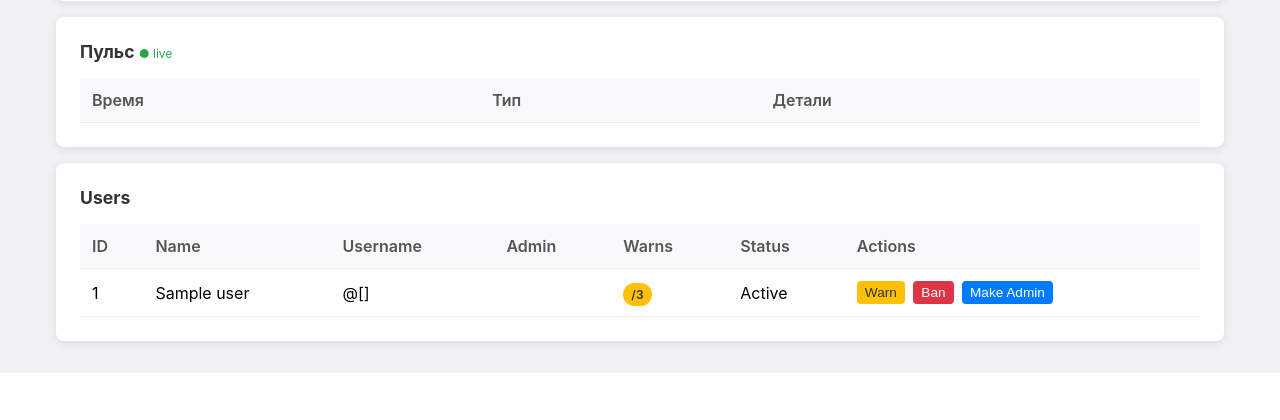
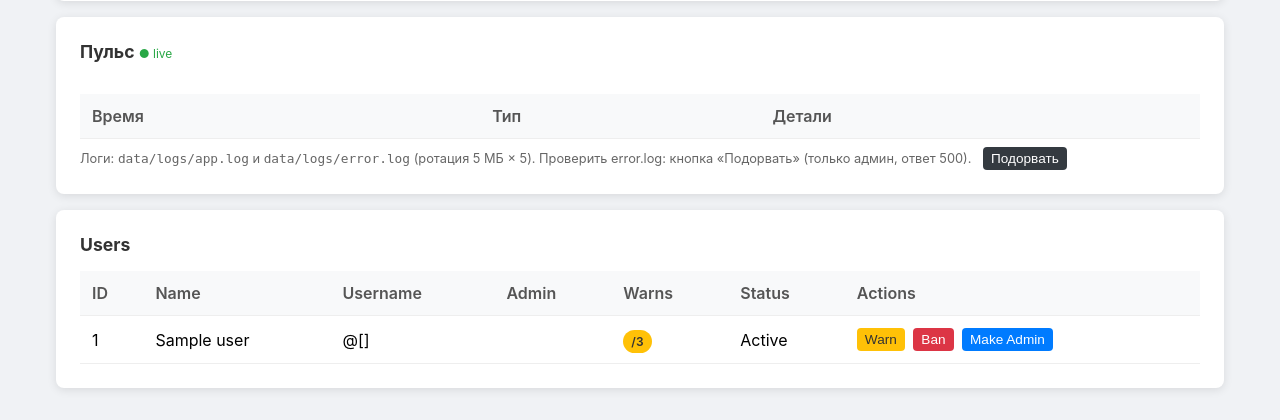
Before and after one commit to MagnumSSS/vibe-messenger, a FastAPI app: template templates/admin.html in a window 1280 px wide. Shown: the part 668-1088 px from the top of the page. Before the commit the page ends 1041 px from the top, so only its background shows below. Run offline with FastAPI, Linux system fonts and the light colour scheme; the template is opened without the code that fills it: most values are stand-ins (such as "Sample title", 1, 10 or a date in 2020); lists and menus that the app fills with data are empty.

Commit message:
phase R4: логи + пульс+
- setup_logging(): data/logs/app.log (RotatingFileHandler 5 МБ × 5, INFO) и
  data/logs/error.log (только ERROR+, своя ротация), формат
  "время | level | модуль | сообщение"; дубль в stdout для dev-режима
- все app-события через logging вместо print: старт, journal_mode/integrity_check,
  миграции схемы, WS connect/disconnect, аплоады, админ-действия, логин;
  события обновления пишет scripts/log_event.py (вызывается из update.sh)
- middleware: необработанное исключение → error.log с traceback, клиенту 500,
  инкремент счётчика ошибок за час
- /api/admin/pulse: events + metrics — disk_free_bytes, db_size_bytes,
  uptime_seconds, ws_connections, errors_last_hour, last_integrity, last_backup_at;
  в админке карточки метрик с человеческими единицами (МБ/мин/д) и кнопка «Подорвать»
- /api/admin/debug-boom (только админ): намеренный raise для проверки error.log
- selftest: +2 сценария (p — метрики пульса, q — app.log/error.log), итого 17/17

- phase R4 complete

Co-authored-by: arena-agent <297053741+arena-agent@users.noreply.github.com>

```diff
--- a/main.py
+++ b/main.py
@@ -1,5 +1,6 @@
 import os
 import re
+import sys
 import sqlite3
 import hashlib
 import secrets
@@ -10,6 +11,8 @@ import mimetypes
 import time
 import asyncio
 import logging
+import shutil
+from logging.handlers import RotatingFileHandler
 from collections import deque
 from datetime import datetime, timezone, timedelta
 from contextlib import contextmanager
@@ -36,6 +39,8 @@ if SECRET_KEY is None:
     print("All sessions will persist across restarts, but this is INSECURE for production.", file=sys.stderr)
     print("Please set the SECRET_KEY environment variable in production.", file=sys.stderr)
     print("=" * 80, file=sys.stderr)
+# Phase R4: сам ключ в логи не пишем никогда — только факт его отсутствия
+SECRET_KEY_FROM_ENV = os.environ.get("SECRET_KEY") is not None
 FIRST_USER_ADMIN = os.environ.get("FIRST_USER_ADMIN", "1") == "1"
 MAX_UPLOAD_BYTES = int(os.environ.get("MAX_UPLOAD_BYTES", "10485760"))  # 10MB default
 THEME_IMAGE_MAX_BYTES = int(os.environ.get("THEME_IMAGE_MAX_BYTES", str(5 * 1024 * 1024)))  # ~5MB for theme image slots (separate from MAX_UPLOAD_BYTES)
@@ -50,6 +55,77 @@ UPLOADS_DIR = os.path.join(DATA_DIR, "uploads")
 THEME_IMAGES_DIR = os.path.join(DATA_DIR, "theme_images")
 os.makedirs(UPLOADS_DIR, exist_ok=True)
 os.makedirs(THEME_IMAGES_DIR, exist_ok=True)
+
+
+# ========== Phase R4: логи ==========
+# Всё пишется в data/logs (data/ целиком в .gitignore), формат:
+#   время | level | модуль | сообщение
+# Секреты (cookie, SECRET_KEY, пароли) в логи не попадают — см. УСТАВ, п. 12.
+LOG_DIR = os.path.join(DATA_DIR, "logs")
+LOG_FORMAT = "%(asctime)s | %(levelname)s | %(module)s | %(message)s"
+LOG_DATEFMT = "%Y-%m-%d %H:%M:%S"
+LOG_MAX_BYTES = 5 * 1024 * 1024   # 5 МБ на файл
+LOG_BACKUP_COUNT = 5              # app.log.1 … app.log.5
+APP_LOG_PATH = os.path.join(LOG_DIR, "app.log")
+ERROR_LOG_PATH = os.path.join(LOG_DIR, "error.log")
+
+
+def setup_logging(level=logging.INFO) -> None:
+    """
+    Настроить логи один раз на процесс:
+      data/logs/app.log   — INFO и выше, ротация 5 МБ × 5
+      data/logs/error.log — только ERROR и выше, своя ротация
+      stdout              — дубль app.log, чтобы dev-режим остался видимым
+    """
+    os.makedirs(LOG_DIR, exist_ok=True)
+    formatter = logging.Formatter(LOG_FORMAT, datefmt=LOG_DATEFMT)
+
+    root = logging.getLogger("messenger")
+    root.setLevel(level)
+    for handler in list(root.handlers):     # повторный вызов не плодит хендлеры
+        root.removeHandler(handler)
+        try:
+            handler.close()
+        except Exception:
+            pass
+
+    app_handler = RotatingFileHandler(
+        APP_LOG_PATH, maxBytes=LOG_MAX_BYTES, backupCount=LOG_BACKUP_COUNT, encoding="utf-8"
+    )
+    app_handler.setLevel(logging.INFO)
+    app_handler.setFormatter(formatter)
+    root.addHandler(app_handler)
+
+    error_handler = RotatingFileHandler(
+        ERROR_LOG_PATH, maxBytes=LOG_MAX_BYTES, backupCount=LOG_BACKUP_COUNT, encoding="utf-8"
+    )
+    error_handler.setLevel(logging.ERROR)
+    error_handler.setFormatter(formatter)
+    root.addHandler(error_handler)
+
+    console = logging.StreamHandler(stream=sys.stdout)
+    console.setLevel(logging.INFO)
+    console.setFormatter(formatter)
+    root.addHandler(console)
+
+    root.propagate = False
+
+
+setup_logging()
+
+app_logger = logging.getLogger("messenger.app")
+error_logger = logging.getLogger("messenger.error")
+admin_logger = logging.getLogger("messenger.admin")
+
+if not SECRET_KEY_FROM_ENV:
+    app_logger.warning("SECRET_KEY не задан — используется небезопасный ключ разработки")
+
+# uptime считается от момента импорта приложения
+START_TIME = time.monotonic()
+# результат стартовой проверки целостности (для /api/admin/pulse)
+LAST_INTEGRITY: dict = {"ok": None, "detail": None, "ts": None}
+# метки времени необработанных ошибок — по ним считается errors_last_hour
+_error_timestamps: deque = deque()
 
 # ========== THEME TOKENS MANIFEST (Phase 5.2) ==========
 # Data-driven theme engine: each token has key, css_var, default, type
@@ -190,7 +266,7 @@ def merge_theme_with_defaults(theme_json_str):
         }
         return result
     except Exception as e:
-        print(f"Theme merge error: {e}")
+        app_logger.warning("тема: не удалось разобрать theme_json: %s", e)
         return THEME_PRESETS["default"]
 
 
@@ -370,10 +446,10 @@ async def security_headers_middleware(request: Request, call_next):
 
 # ========== Phase 7.1c: PULSE ring-buffer ==========
 _pulse_buffer: deque = deque(maxlen=500)
-_pulse_logger = logging.getLogger("pulse")
-_login_logger = logging.getLogger("pulse.login")
-_upload_logger = logging.getLogger("pulse.upload")
-_ws_logger = logging.getLogger("pulse.ws")
+_pulse_logger = logging.getLogger("messenger.pulse")
+_login_logger = logging.getLogger("messenger.pulse.login")
+_upload_logger = logging.getLogger("messenger.pulse.upload")
+_ws_logger = logging.getLogger("messenger.pulse.ws")
 
 
 def _pulse_emit(kind: str, detail: str):
@@ -395,9 +471,79 @@ async def pulse_middleware(request: Request, call_next):
 
 @app.get("/api/admin/pulse")
 async def get_pulse(request: Request):
+    """События (ring buffer) + метрики состояния (фаза R4)."""
     user = get_current_user(request)
     require_admin(user)
-    return JSONResponse(list(_pulse_buffer))
+    return JSONResponse({"events": list(_pulse_buffer), "metrics": pulse_metrics()})
+
+
+def pulse_metrics() -> dict:
+    """Метрики для админки: диск, БД, uptime, WS, ошибки за час, целостность, бэкап."""
+    now = time.time()
+    while _error_timestamps and _error_timestamps[0] < now - 3600:
+        _error_timestamps.popleft()
+
+    try:
+        disk_free = shutil.disk_usage(DATA_DIR).free
+    except OSError:
+        disk_free = 0
+    try:
+        db_size = os.path.getsize(DB_PATH)
+    except OSError:
+        db_size = 0
+
+    return {
+        "disk_free_bytes": disk_free,
+        "db_size_bytes": db_size,
+        "uptime_seconds": round(time.monotonic() - START_TIME, 1),
+        "ws_connections": len(app.state.connections),
+        "errors_last_hour": len(_error_timestamps),
+        "last_integrity": dict(LAST_INTEGRITY),
+        "last_backup_at": last_backup_at(),
+    }
+
+
+def last_backup_at():
+    """mtime самой свежей копии в BACKUP_DIR; None, если каталога нет или он пуст."""
+    backup_dir = os.environ.get("BACKUP_DIR", "/var/lib/messenger/backups")
+    try:
+        files = [os.path.join(backup_dir, name) for name in os.listdir(backup_dir)]
+        files = [path for path in files if os.path.isfile(path)]
+    except OSError:
+        return None
+    if not files:
+        return None
+    try:
+        return datetime.fromtimestamp(max(os.path.getmtime(p) for p in files)).isoformat(timespec="seconds")
+    except OSError:
+        return None
+
+
+@app.middleware("http")
+async def error_logging_middleware(request: Request, call_next):
+    """
+    Phase R4: необработанное исключение → error.log с traceback, клиенту 500.
+    В лог уходят только метод, путь и хост — без cookie, заголовков и тела.
+    """
+    try:
+        return await call_next(request)
+    except Exception:
+        _error_timestamps.append(time.time())
+        client = request.client.host if request.client else "?"
+        error_logger.exception("необработанное исключение: %s %s (client=%s)",
+                               request.method, request.url.path, client)
+        return JSONResponse({"detail": "Internal Server Error"}, status_code=500)
+
+
+@app.api_route("/api/admin/debug-boom", methods=["GET", "POST"])
+async def debug_boom(request: Request):
+    """
+    Phase R4: намеренный сбой для проверки error.log (только админ).
+    Клиент обязан получить 500, а traceback — лечь в data/logs/error.log.
+    """
+    user = get_current_user(request)
+    require_admin(user)
+    raise RuntimeError("DEBUG BOOM: намеренное исключение для проверки логов")
 
 
 templates = Jinja2Templates(directory="templates")
@@ -462,7 +608,7 @@ def ensure_schema():
         for col_name, col_type in user_column_additions:
             if col_name not in user_columns:
                 conn.execute(f"ALTER TABLE users ADD COLUMN {col_name} {col_type}")
-                print(f"Added column users.{col_name}")
+                app_logger.info(f"схема: добавлена колонка users.{col_name}")
 
         # Create messages table if not exists
         conn.execute("""
@@ -489,22 +635,22 @@ def ensure_schema():
         for col_name, col_type in msg_column_additions:
             if col_name not in msg_columns:
                 conn.execute(f"ALTER TABLE messages ADD COLUMN {col_name} {col_type}")
-                print(f"Added column messages.{col_name}")
+                app_logger.info(f"схема: добавлена колонка messages.{col_name}")
 
         # Phase 6.1: group support - NULL group_id = 1-on-1 dialog, set = group message
         if "group_id" not in msg_columns:
             conn.execute("ALTER TABLE messages ADD COLUMN group_id INTEGER NULL")
-            print("Added column messages.group_id")
+            app_logger.info("схема: добавлена колонка messages.group_id")
 
         # Phase 6.6: reply support (NULL = standalone message)
         if "reply_to_id" not in msg_columns:
             conn.execute("ALTER TABLE messages ADD COLUMN reply_to_id INTEGER NULL")
-            print("Added column messages.reply_to_id")
+            app_logger.info("схема: добавлена колонка messages.reply_to_id")
 
         # Phase 7.2b: message editing (NULL = never edited)
         if "edited_at" not in msg_columns:
             conn.execute("ALTER TABLE messages ADD COLUMN edited_at TIMESTAMP NULL")
-            print("Added column messages.edited_at")
+            app_logger.info("схема: добавлена колонка messages.edited_at")
 
         # Phase 6.6: per-user contact pins (pinned contacts float to the top)
         conn.execute("""
@@ -607,7 +753,7 @@ def ensure_schema():
         # Phase 7.1a: email column for registration
         if "email" not in user_columns:
             conn.execute("ALTER TABLE users ADD COLUMN email TEXT NULL")
-            print("Added column users.email")
+            app_logger.info("схема: добавлена колонка users.email")
 
         # Phase 7.1b: admin settings table (upload limits, etc.)
         conn.execute("""
@@ -716,7 +862,7 @@ def _migrate_messages_recipient_fk(conn) -> bool:
         conn.execute("PRAGMA foreign_keys = ON")
         raise
     conn.execute("PRAGMA foreign_keys = ON")
-    print("Migrated table messages: recipient_id больше не FK (группы используют 0)")
+    app_logger.info("миграция messages: recipient_id больше не FK (группы используют 0)")
     return True
 
 
@@ -767,12 +913,18 @@ def init_db() -> None:
     уборка брошенных .part.
     """
     global _KEEPALIVE_CONN
+    app_logger.info("старт приложения: DATA_DIR=%s, PORT=%s", DATA_DIR, PORT)
     ensure_schema()
     with get_db() as conn:
         mode = conn.execute("PRAGMA journal_mode = WAL").fetchone()[0]
-        print(f"[startup] journal_mode = {mode}")
+        app_logger.info("journal_mode = %s", mode)
         ok, detail = db_integrity_check(conn)
-        print(f"[startup] integrity_check {detail}")
+        app_logger.info("integrity_check %s", detail)
+        if not ok:
+            error_logger.error("integrity_check провален: %s", detail)
+        LAST_INTEGRITY.update(
+            ok=ok, detail=detail, ts=datetime.now().strftime("%Y-%m-%d %H:%M:%S")
+        )
         _pulse_emit("integrity", f"{'ok' if ok else 'FAIL'}: {detail}")
 
     # Держим одно служебное соединение: пока оно открыто, SQLite не удаляет
@@ -783,7 +935,7 @@ def init_db() -> None:
 
     removed = cleanup_stale_parts(UPLOADS_DIR) + cleanup_stale_parts(THEME_IMAGES_DIR)
     if removed:
-        print(f"[startup] удалено брошенных .part: {removed}")
+        app_logger.info("чистка: удалено брошенных .part: %s", removed)
         _pulse_emit("cleanup", f"part removed={removed}")
 
 
@@ -1032,6 +1184,8 @@ async def login(request: Request, username: str = Form(...), password: str = For
     if not user or not verify_password(password, user["password_hash"]):
         count = _record_failure(ip)
         _pulse_emit("login", f"FAIL ip={ip} email={username.strip().lower()} attempts={count}")
+        # в лог — только счётчик и хост: ни email, ни пароль, ни cookie
+        _login_logger.warning("логин неудачный: ip=%s, попыток подряд=%s", ip, count)
         if count >= _RATE_LIMIT_MAX:
             return JSONResponse(
                 status_code=429,
@@ -1042,6 +1196,7 @@ async def login(request: Request, username: str = Form(...), password: str = For
 
     _clear_failures(ip)
     _pulse_emit("login", f"OK ip={ip} user={user['username']} id={user['id']}")
+    _login_logger.info("логин: ip=%s, user_id=%s", ip, user["id"])
     request.session["user_id"] = user["id"]
     return RedirectResponse(url="/chat", status_code=303)
 
@@ -1789,6 +1944,7 @@ async def websocket_endpoint(websocket: WebSocket):
     # Store connection
     app.state.connections[user_id] = websocket
     _pulse_emit("ws", f"CONNECT user_id={user_id}")
+    _ws_logger.info("WS подключён: user_id=%s", user_id)
 
     try:
         while True:
@@ -1835,10 +1991,12 @@ async def websocket_endpoint(websocket: WebSocket):
                         conn.commit()
     except WebSocketDisconnect:
         _pulse_emit("ws", f"DISCONNECT user_id={user_id}")
+        _ws_logger.info("WS отключён: user_id=%s", user_id)
         if user_id in app.state.connections:
             del app.state.connections[user_id]
-    except Exception:
+    except Exception as exc:
         _pulse_emit("ws", f"DISCONNECT user_id={user_id} (error)")
+        _ws_logger.warning("WS отключён с ошибкой: user_id=%s: %s", user_id, exc)
         if user_id in app.state.connections:
             del app.state.connections[user_id]
 
@@ -2191,6 +2349,10 @@ async def send_message(
                 )
                 attachment_ids.append(conn.execute("SELECT last_insert_rowid()").fetchone()[0])
                 _pulse_emit("upload", f"file={file.filename} size={total_bytes} mime={mime_type}")
+                _upload_logger.info(
+                    "вложение сохранено: message_id=%s file=%s size=%s mime=%s",
+                    message_id, file.filename, total_bytes, mime_type
+                )
 
         conn.commit()
 
@@ -2330,6 +2492,10 @@ def log_admin_action(actor_id, action, target_id=None, detail=None):
             (actor_id, action, target_id, detail)
         )
         conn.commit()
+    admin_logger.info(
+        "админ-действие: actor_id=%s action=%s target_id=%s detail=%s",
+        actor_id, action, target_id, detail
+    )
 
 
 def is_banned(user):
--- a/templates/admin.html
+++ b/templates/admin.html
@@ -55,6 +55,14 @@
         /* Phase R2: toast вместо alert */
         .toast { position: fixed; left: 50%; bottom: 2rem; transform: translateX(-50%); background: #333; color: #fff; padding: 0.75rem 1.25rem; border-radius: 6px; font-size: 0.9rem; opacity: 0; pointer-events: none; transition: opacity 0.2s ease; z-index: 2000; }
         .toast.show { opacity: 1; }
+
+        /* Phase R4: карточки метрик пульса */
+        .pulse-metrics { display: grid; grid-template-columns: repeat(auto-fit, minmax(150px, 1fr)); gap: 0.75rem; margin-bottom: 1rem; }
+        .pulse-metrics .metric { background: #f8f9fa; border: 1px solid var(--border-color, #eeeeee); border-radius: 8px; padding: 0.6rem 0.75rem; }
+        .pulse-metrics .metric .label { font-size: 0.75rem; color: #666; }
+        .pulse-metrics .metric .value { font-size: 1.05rem; font-weight: 600; color: #333; margin-top: 0.15rem; }
+        .pulse-metrics .metric .value.bad { color: #dc3545; }
+        .pulse-metrics .metric .value.good { color: #28a745; }
 
         @media (max-width: 768px) {
             .container { padding: 0.5rem; }
@@ -120,15 +128,21 @@
             </div>
         </div>
 
-        <!-- Phase 7.1c: Pulse -->
+        <!-- Phase 7.1c / R4: Pulse -->
         <div class="section">
             <h2>Пульс <span id="pulseStatus" style="font-size: 0.75rem; color: #28a745; font-weight: normal;">● live</span></h2>
+            <div id="pulseMetrics" class="pulse-metrics"></div>
             <div style="max-height: 300px; overflow-y: auto;" id="pulseWrap">
                 <table>
                     <thead><tr><th>Время</th><th>Тип</th><th>Детали</th></tr></thead>
                     <tbody id="pulseTable"></tbody>
                 </table>
             </div>
+            <p style="margin-top: 0.5rem; font-size: 0.8rem; color: #666;">
+                Логи: <code>data/logs/app.log</code> и <code>data/logs/error.log</code> (ротация 5 МБ × 5).
+                Проверить error.log: кнопка «Подорвать» (только админ, ответ 500).
+                <button class="action-btn btn-block" id="debugBoomBtn" style="margin-left: 0.5rem;">Подорвать</button>
+            </p>
         </div>
 
         <!-- Users Table -->
@@ -444,11 +458,71 @@
             }
         }
 
-        // Phase 7.1c: pulse
+        // Phase R4: человеческие единицы для метрик
+        function humanBytes(bytes) {
+            if (bytes === null || bytes === undefined) return '—';
+            const mb = bytes / (1024 * 1024);
+            return mb >= 1024 ? (mb / 1024).toFixed(1) + ' ГБ' : mb.toFixed(1) + ' МБ';
+        }
+        function humanDuration(seconds) {
+            if (seconds === null || seconds === undefined) return '—';
+            const m = Math.floor(seconds / 60), h = Math.floor(m / 60), d = Math.floor(h / 24);
+            if (d > 0) return d + ' д ' + (h % 24) + ' ч';
+            if (h > 0) return h + ' ч ' + (m % 60) + ' мин';
+            if (m > 0) return m + ' мин';
+            return Math.round(seconds) + ' с';
+        }
+        function humanTime(iso) {
+            if (!iso) return 'нет данных';
+            const d = new Date(iso);
+            return isNaN(d.getTime()) ? iso : d.toLocaleString();
+        }
+
+        // Phase R4: карточки метрик
+        function renderMetrics(m) {
+            if (!m) return;
+            const integrityOk = m.last_integrity && m.last_integrity.ok;
+            const integrityText = m.last_integrity && m.last_integrity.detail
+                ? (integrityOk ? 'ok' : String(m.last_integrity.detail).slice(0, 40))
+                : '—';
+            const cards = [
+                ['Свободно на диске', humanBytes(m.disk_free_bytes), ''],
+                ['Размер БД', humanBytes(m.db_size_bytes), ''],
+                ['Uptime', humanDuration(m.uptime_seconds), ''],
+                ['WS-соединений', String(m.ws_connections ?? '—'), ''],
+                ['Ошибок за час', String(m.errors_last_hour ?? '—'),
+                    (m.errors_last_hour || 0) > 0 ? 'bad' : 'good'],
+                ['Целостность БД', integrityText, integrityOk ? 'good' : 'bad'],
+                ['Последний бэкап', humanTime(m.last_backup_at), m.last_backup_at ? '' : 'bad'],
+            ];
+            document.getElementById('pulseMetrics').innerHTML = cards.map(
+                ([label, value, cls]) => `<div class="metric">
+                    <div class="label">${label}</div>
+                    <div class="value ${cls}">${value}</div>
+                </div>`
+            ).join('');
+        }
+
+        // Phase R4: намеренный бум — проверяем, что error.log ловит traceback
+        document.getElementById('debugBoomBtn').addEventListener('click', async () => {
+            try {
+                const res = await fetch('/api/admin/debug-boom', { method: 'POST' });
+                showToast(res.status === 500
+                    ? 'Бум: 500 ушёл клиенту, traceback — в error.log'
+                    : 'Неожиданный ответ: ' + res.status);
+                loadPulse();
+            } catch (err) {
+                showToast('Запрос не дошёл: ' + err);
+            }
+        });
+
+        // Phase 7.1c / R4: pulse + метрики
         async function loadPulse() {
             try {
                 const res = await fetch('/api/admin/pulse');
-                const rows = await res.json();
+                const data = await res.json();
+                renderMetrics(data.metrics);
+                const rows = data.events || [];
                 const tbody = document.getElementById('pulseTable');
                 tbody.innerHTML = rows.slice().reverse().map(r => `<tr>
                     <td style="white-space:nowrap">${r.ts}</td>
```
Also changed, not shown: scripts/log_event.py (added, +60 -0 lines), scripts/selftest.py (+66 -0 lines), README.md, 1 other file.
